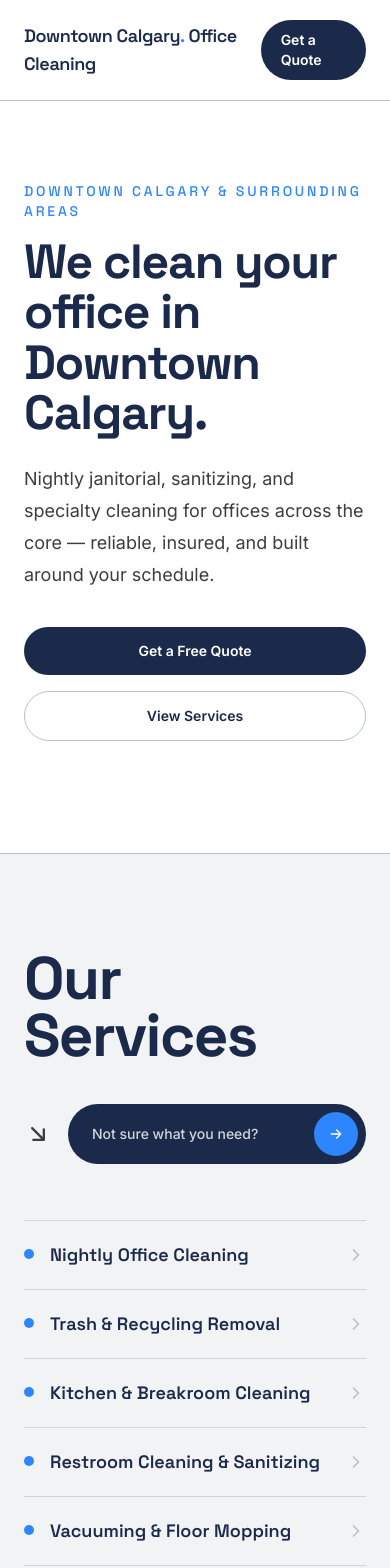
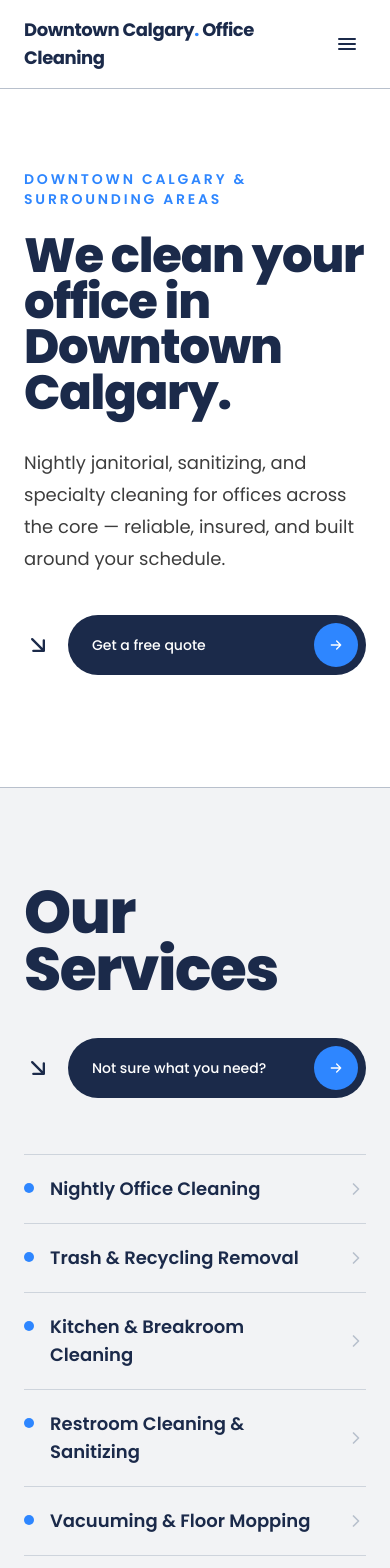
Before and after one commit to danielospina-la/downtown-calgary-office-cleaning, a Next.js app: page / in a window 390 px wide. Shown: the top 1568 px of the page. Built offline with nearby package versions, Linux system fonts and the light colour scheme.

Commit message:
Full restyle: Poppins font sitewide, pill CTAs, mobile nav, redesigned contact + footer

```diff
--- a/src/app/globals.css
+++ b/src/app/globals.css
@@ -19,8 +19,8 @@
   --color-electric: var(--color-electric);
   --color-light-gray: var(--color-light-gray);
   --color-steel: var(--color-steel);
-  --font-sans: var(--font-inter);
-  --font-heading: var(--font-space-grotesk);
+  --font-sans: var(--font-poppins);
+  --font-heading: var(--font-poppins);
 }
 
 body {
--- a/src/app/layout.tsx
+++ b/src/app/layout.tsx
@@ -1,16 +1,11 @@
 import type { Metadata } from "next";
-import { Space_Grotesk, Inter } from "next/font/google";
+import { Poppins } from "next/font/google";
 import "./globals.css";
 
-const spaceGrotesk = Space_Grotesk({
-  variable: "--font-space-grotesk",
+const poppins = Poppins({
+  variable: "--font-poppins",
   subsets: ["latin"],
-  weight: ["500", "600", "700"],
-});
-
-const inter = Inter({
-  variable: "--font-inter",
-  subsets: ["latin"],
+  weight: ["400", "500", "600", "700", "800"],
 });
 
 export const metadata: Metadata = {
@@ -21,10 +16,7 @@ export const metadata: Metadata = {
 
 export default function RootLayout({ children }: LayoutProps<"/">) {
   return (
-    <html
-      lang="en"
-      className={`${spaceGrotesk.variable} ${inter.variable} h-full antialiased`}
-    >
+    <html lang="en" className={`${poppins.variable} h-full antialiased`}>
       <body className="min-h-full flex flex-col font-sans text-charcoal">
         {children}
       </body>
--- a/src/components/Footer.tsx
+++ b/src/components/Footer.tsx
@@ -1,14 +1,39 @@
+const NAV_LINKS = [
+  { label: "Services", href: "#services" },
+  { label: "Areas We Serve", href: "#areas" },
+  { label: "Why Us", href: "#why-us" },
+  { label: "Contact", href: "#contact" },
+];
+
 export default function Footer() {
   return (
     <footer className="bg-navy">
-      <div className="mx-auto flex max-w-6xl flex-col items-start justify-between gap-6 px-6 py-10 sm:flex-row sm:items-center sm:px-10">
-        <p className="font-heading text-sm font-semibold text-white">
-          Downtown Calgary Office Cleaning
+      <div className="mx-auto max-w-6xl px-6 py-16 sm:px-10">
+        <p className="font-heading text-3xl font-extrabold leading-[0.95] tracking-tight text-white sm:text-4xl">
+          Downtown Calgary
+          <span className="text-electric">.</span>
+          <br />
+          Office Cleaning
         </p>
-        <p className="text-xs text-steel">
-          &copy; {new Date().getFullYear()} Downtown Calgary Office Cleaning.
-          Serving downtown and surrounding communities.
-        </p>
+
+        <nav className="mt-8 flex flex-wrap gap-x-8 gap-y-3">
+          {NAV_LINKS.map((link) => (
+            <a
+              key={link.href}
+              href={link.href}
+              className="font-heading text-sm font-medium text-steel transition-colors hover:text-white"
+            >
+              {link.label}
+            </a>
+          ))}
+        </nav>
+
+        <div className="mt-12 border-t border-white/10 pt-6">
+          <p className="text-xs text-steel">
+            &copy; {new Date().getFullYear()} Downtown Calgary Office Cleaning.
+            Serving downtown and surrounding communities.
+          </p>
+        </div>
       </div>
     </footer>
   );
--- a/src/components/Header.tsx
+++ b/src/components/Header.tsx
@@ -1,3 +1,7 @@
+"use client";
+
+import { useState } from "react";
+
 const NAV_LINKS = [
   { label: "Services", href: "#services" },
   { label: "Areas We Serve", href: "#areas" },
@@ -5,13 +9,32 @@ const NAV_LINKS = [
   { label: "Contact", href: "#contact" },
 ];
 
+function ArrowRightIcon() {
+  return (
+    <svg
+      viewBox="0 0 24 24"
+      fill="none"
+      stroke="currentColor"
+      strokeWidth="2"
+      strokeLinecap="round"
+      strokeLinejoin="round"
+      className="h-4 w-4"
+      aria-hidden="true"
+    >
+      <path d="M5 12h14M13 6l6 6-6 6" />
+    </svg>
+  );
+}
+
 export default function Header() {
+  const [open, setOpen] = useState(false);
+
   return (
     <header className="sticky top-0 z-50 border-b border-steel bg-white">
-      <div className="mx-auto flex max-w-6xl items-center justify-between px-6 py-5 sm:px-10">
+      <div className="mx-auto flex max-w-6xl items-center justify-between px-6 py-4 sm:px-10">
         <a
           href="#top"
-          className="font-heading text-lg font-semibold tracking-tight text-navy"
+          className="font-heading text-lg font-bold tracking-tight text-navy"
         >
           Downtown Calgary
           <span className="text-electric">.</span> Office Cleaning
@@ -22,20 +45,76 @@ export default function Header() {
             <a
               key={link.href}
               href={link.href}
-              className="text-sm font-medium text-charcoal transition-colors hover:text-navy"
+              className="font-heading text-sm font-medium text-charcoal transition-colors hover:text-navy"
             >
               {link.label}
             </a>
           ))}
         </nav>
 
+        {/* Desktop CTA: navy pill + electric arrow */}
         <a
           href="#contact"
-          className="rounded-full bg-navy px-5 py-2.5 text-sm font-semibold text-white transition-colors hover:bg-electric"
+          className="group hidden items-center gap-3 rounded-full bg-navy py-1.5 pr-1.5 pl-5 md:flex"
         >
-          Get a Quote
+          <span className="font-heading text-sm font-medium text-white">
+            Get a Quote
+          </span>
+          <span className="flex h-8 w-8 items-center justify-center rounded-full bg-electric text-white transition-colors group-hover:bg-white group-hover:text-navy">
+            <ArrowRightIcon />
+          </span>
         </a>
+
+        {/* Mobile menu toggle */}
+        <button
+          type="button"
+          onClick={() => setOpen((v) => !v)}
+          aria-label="Toggle menu"
+          aria-expanded={open}
+          className="flex h-10 w-10 items-center justify-center rounded-full text-navy md:hidden"
+        >
+          <svg
+            viewBox="0 0 24 24"
+            fill="none"
+            stroke="currentColor"
+            strokeWidth="2"
+            strokeLinecap="round"
+            className="h-6 w-6"
+            aria-hidden="true"
+          >
+            {open ? (
+              <path d="M6 6l12 12M18 6L6 18" />
+            ) : (
+              <path d="M4 7h16M4 12h16M4 17h16" />
+            )}
+          </svg>
+        </button>
       </div>
+
+      {/* Mobile menu panel */}
+      {open && (
+        <div className="border-t border-steel bg-white md:hidden">
+          <nav className="mx-auto flex max-w-6xl flex-col px-6 py-4">
+            {NAV_LINKS.map((link) => (
+              <a
+                key={link.href}
+                href={link.href}
+                onClick={() => setOpen(false)}
+                className="border-b border-steel/60 py-3 font-heading text-base font-medium text-navy last:border-b-0"
+              >
+                {link.label}
+              </a>
+            ))}
+            <a
+              href="#contact"
+              onClick={() => setOpen(false)}
+              className="mt-4 rounded-full bg-navy py-3 text-center font-heading text-sm font-semibold text-white"
+            >
+              Get a Quote
+            </a>
+          </nav>
+        </div>
+      )}
     </header>
   );
 }
--- a/src/components/Hero.tsx
+++ b/src/components/Hero.tsx
@@ -1,36 +1,22 @@
+import PillCTA from "./PillCTA";
+
 export default function Hero() {
   return (
-    <section
-      id="top"
-      className="border-b border-steel bg-white"
-    >
+    <section id="top" className="border-b border-steel bg-white">
       <div className="mx-auto max-w-6xl px-6 pt-20 pb-28 sm:px-10 sm:pt-28 sm:pb-36">
-        <div className="max-w-xl">
-          <p className="mb-4 font-heading text-sm font-medium uppercase tracking-[0.2em] text-electric">
-            Downtown Calgary &amp; Surrounding Areas
-          </p>
-          <h1 className="font-heading text-5xl font-bold leading-[1.05] tracking-tight text-navy sm:text-6xl">
-            We clean your office in Downtown Calgary.
-          </h1>
-          <p className="mt-6 max-w-md text-lg leading-8 text-charcoal">
-            Nightly janitorial, sanitizing, and specialty cleaning for
-            offices across the core &mdash; reliable, insured, and built
-            around your schedule.
-          </p>
-          <div className="mt-9 flex flex-col gap-4 sm:flex-row">
-            <a
-              href="#contact"
-              className="rounded-full bg-navy px-7 py-3.5 text-center text-sm font-semibold text-white transition-colors hover:bg-electric"
-            >
-              Get a Free Quote
-            </a>
-            <a
-              href="#services"
-              className="rounded-full border border-steel px-7 py-3.5 text-center text-sm font-semibold text-navy transition-colors hover:border-navy"
-            >
-              View Services
-            </a>
-          </div>
+        <p className="mb-6 font-heading text-sm font-semibold uppercase tracking-[0.2em] text-electric">
+          Downtown Calgary &amp; Surrounding Areas
+        </p>
+        <h1 className="max-w-4xl font-heading text-5xl font-extrabold leading-[0.95] tracking-tight text-navy sm:text-7xl">
+          We clean your office in Downtown Calgary.
+        </h1>
+        <p className="mt-8 max-w-lg text-lg leading-8 text-charcoal">
+          Nightly janitorial, sanitizing, and specialty cleaning for offices
+          across the core &mdash; reliable, insured, and built around your
+          schedule.
+        </p>
+        <div className="mt-10">
+          <PillCTA label="Get a free quote" href="#contact" />
         </div>
       </div>
     </section>
--- /dev/null
+++ b/src/components/PillCTA.tsx
@@ -0,0 +1,63 @@
+function DiagonalArrowIcon() {
+  return (
+    <svg
+      viewBox="0 0 24 24"
+      fill="none"
+      stroke="currentColor"
+      strokeWidth="2"
+      strokeLinecap="round"
+      strokeLinejoin="round"
+      className="h-7 w-7 shrink-0 text-navy"
+      aria-hidden="true"
+    >
+      <path d="M7 7l10 10M17 17H8M17 17V8" />
+    </svg>
+  );
+}
+
+function ArrowRightIcon() {
+  return (
+    <svg
+      viewBox="0 0 24 24"
+      fill="none"
+      stroke="currentColor"
+      strokeWidth="2"
+      strokeLinecap="round"
+      strokeLinejoin="round"
+      className="h-4 w-4"
+      aria-hidden="true"
+    >
+      <path d="M5 12h14M13 6l6 6-6 6" />
+    </svg>
+  );
+}
+
+type PillCTAProps = {
+  label: string;
+  href: string;
+  /** Show the diagonal arrow pointer to the left of the pill. */
+  pointer?: boolean;
+};
+
+/**
+ * Signature CTA: an optional diagonal arrow pointing at a navy pill with an
+ * electric-blue circular arrow button. Used across hero and section CTAs.
+ */
+export default function PillCTA({ label, href, pointer = true }: PillCTAProps) {
+  return (
+    <div className="flex items-center gap-4">
+      {pointer && <DiagonalArrowIcon />}
+      <a
+        href={href}
+        className="group flex w-full max-w-md items-center justify-between gap-6 rounded-full bg-navy py-2 pr-2 pl-6 transition-colors hover:bg-navy/90"
+      >
+        <span className="font-heading text-sm font-medium text-white sm:text-base">
+          {label}
+        </span>
+        <span className="flex h-11 w-11 shrink-0 items-center justify-center rounded-full bg-electric text-white transition-colors group-hover:bg-white group-hover:text-navy">
+          <ArrowRightIcon />
+        </span>
+      </a>
+    </div>
+  );
+}
--- a/src/components/Services.tsx
+++ b/src/components/Services.tsx
@@ -1,4 +1,5 @@
 import DotRow from "./DotRow";
+import PillCTA from "./PillCTA";
 
 const CORE_SERVICES = [
   "Nightly Office Cleaning",
@@ -16,63 +17,18 @@ const SPECIALTY_SERVICES = [
   "Post-Construction Cleanup",
 ];
 
-function DiagonalArrowIcon() {
-  return (
-    <svg
-      viewBox="0 0 24 24"
-      fill="none"
-      stroke="currentColor"
-      strokeWidth="2"
-      strokeLinecap="round"
-      strokeLinejoin="round"
-      className="h-7 w-7 shrink-0"
-      aria-hidden="true"
-    >
-      <path d="M7 7l10 10M17 17H8M17 17V8" />
-    </svg>
-  );
-}
-
-function ArrowRightIcon() {
-  return (
-    <svg
-      viewBox="0 0 24 24"
-      fill="none"
-      stroke="currentColor"
-      strokeWidth="2"
-      strokeLinecap="round"
-      strokeLinejoin="round"
-      className="h-4 w-4"
-      aria-hidden="true"
-    >
-      <path d="M5 12h14M13 6l6 6-6 6" />
-    </svg>
-  );
-}
-
 export default function Services() {
   return (
     <section id="services" className="bg-light-gray py-24 sm:py-32">
       <div className="mx-auto max-w-6xl px-6 sm:px-10">
-        <h2 className="font-heading text-6xl font-bold leading-[0.95] tracking-tight text-navy sm:text-7xl">
+        <h2 className="font-heading text-6xl font-extrabold leading-[0.95] tracking-tight text-navy sm:text-7xl">
           Our
           <br />
           Services
         </h2>
 
-        <div className="mt-10 flex items-center gap-4">
-          <DiagonalArrowIcon />
-          <a
-            href="#contact"
-            className="group flex w-full max-w-md items-center justify-between gap-6 rounded-full bg-navy py-2 pr-2 pl-6 transition-colors hover:bg-navy/90"
-          >
-            <span className="text-sm font-medium text-white/80 sm:text-base">
-              Not sure what you need?
-            </span>
-            <span className="flex h-11 w-11 shrink-0 items-center justify-center rounded-full bg-electric text-white transition-colors group-hover:bg-white group-hover:text-navy">
-              <ArrowRightIcon />
-            </span>
-          </a>
+        <div className="mt-10">
+          <PillCTA label="Not sure what you need?" href="#contact" />
         </div>
 
         <div className="mt-14 max-w-2xl">
@@ -82,7 +38,7 @@ export default function Services() {
         </div>
 
         <div className="mt-12">
-          <p className="font-heading text-sm font-medium uppercase tracking-[0.2em] text-steel">
+          <p className="font-heading text-sm font-semibold uppercase tracking-[0.2em] text-steel">
             Also Available
           </p>
           <div className="mt-4 flex flex-wrap gap-3">
```
Also changed, not shown: src/components/Contact.tsx (+4 -4 lines), src/components/ContactForm.tsx (+22 -6 lines).
